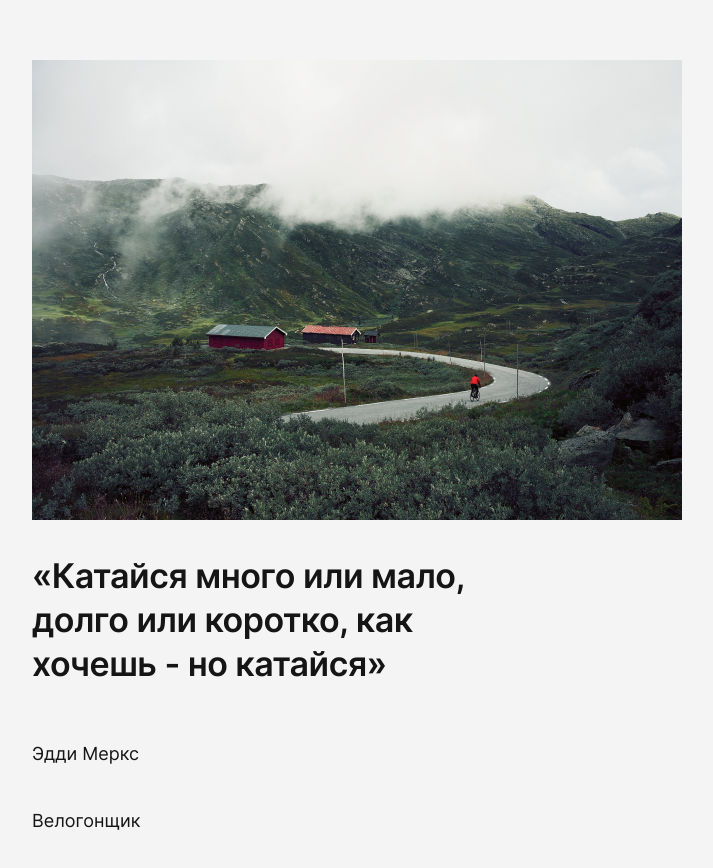
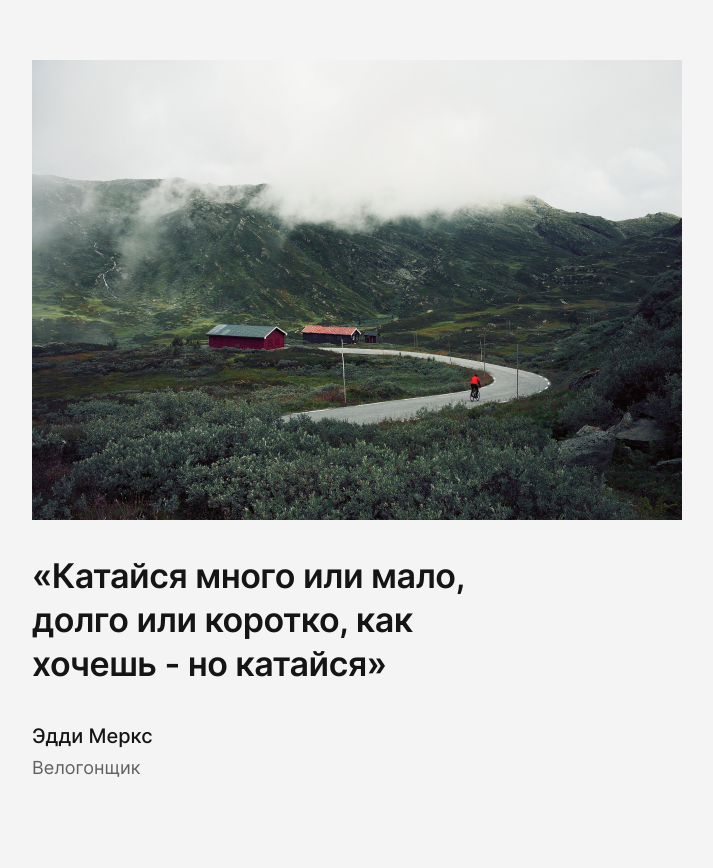
Before and after one commit to Aleksandr-Levitskyi/bikes, a plain HTML site: page index.html in a window 1280 px wide. Shown: the whole page, without its empty margins (88-801 px from the left). After the commit the page ends 843 px from the top, so only its background shows below. Drawn offline with Linux system fonts and the light colour scheme.

Commit message:
fix: добавить автора и подпись и их стили

```diff
--- /dev/null
+++ b/blocks/quote/__author/quote__author.css
@@ -0,0 +1,8 @@
+.quote__author {
+    margin: 0;
+    padding: 0;
+
+    font-weight: 500;
+    font-size: 20px;
+    line-height: 1.6;
+}
--- /dev/null
+++ b/blocks/quote/__caption/quote__caption.css
@@ -0,0 +1,7 @@
+.quote__caption {
+    margin: 0;
+    padding: 0;
+
+    color: #222222;
+    opacity: 0.7;
+}
--- a/pages/index.css
+++ b/pages/index.css
@@ -15,3 +15,5 @@
 @import url(../blocks/quote/__cover/quote__cover.css);
 @import url(../blocks/quote/__wrapper/quote__wrapper.css);
 @import url(../blocks/quote/__quote/quote__quote.css);
+@import url(../blocks/quote/__author/quote__author.css);
+@import url(../blocks/quote/__caption/quote__caption.css);
```
